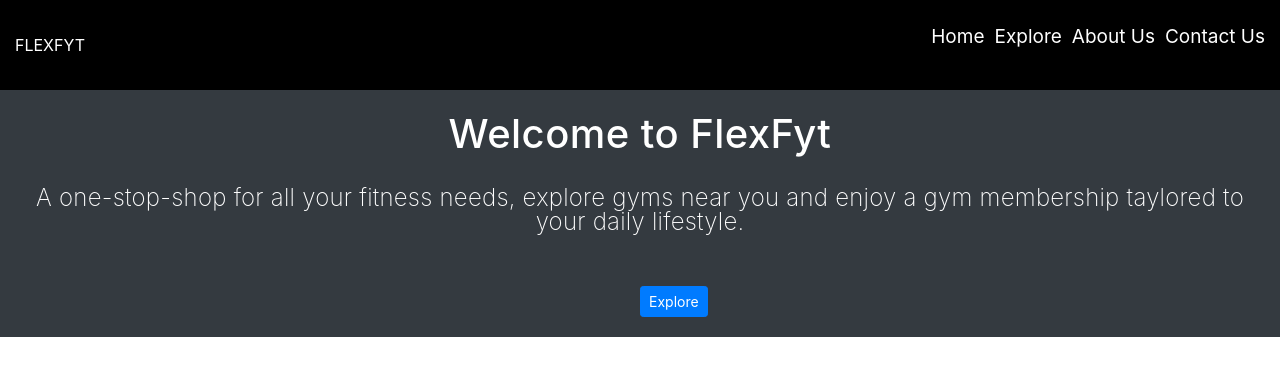
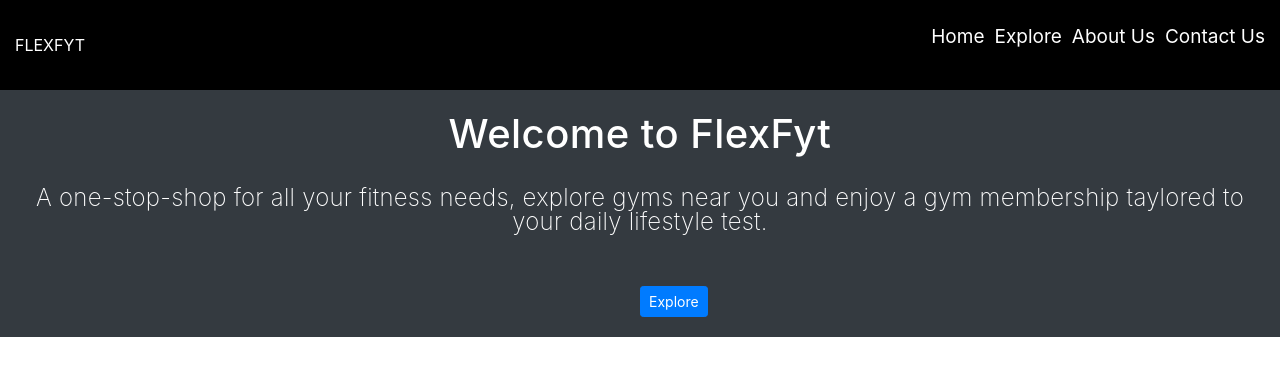
Before and after one commit to TheCodingGent/flex-fyt, a React (Create React App) app: page / in a window 1280 px wide. Shown: the top 376 px of the page. Built offline with nearby package versions, Linux system fonts and the light colour scheme; what google-maps-react would draw is missing.

Commit message:
test commit

```diff
--- a/src/components/home/header.jsx
+++ b/src/components/home/header.jsx
@@ -77,7 +77,7 @@ class Header extends Component {
     return (
       <p>
         A one-stop-shop for all your fitness needs, explore gyms near you and
-        enjoy a gym membership taylored to your daily lifestyle.
+        enjoy a gym membership taylored to your daily lifestyle test.
       </p>
     );
   }
```
